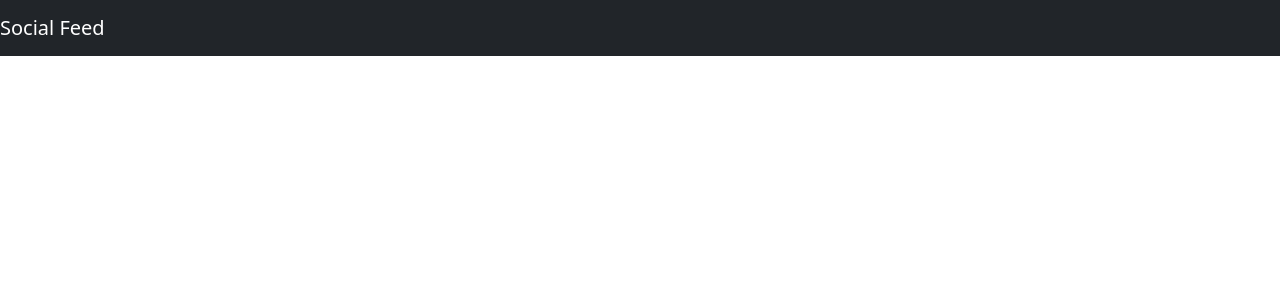
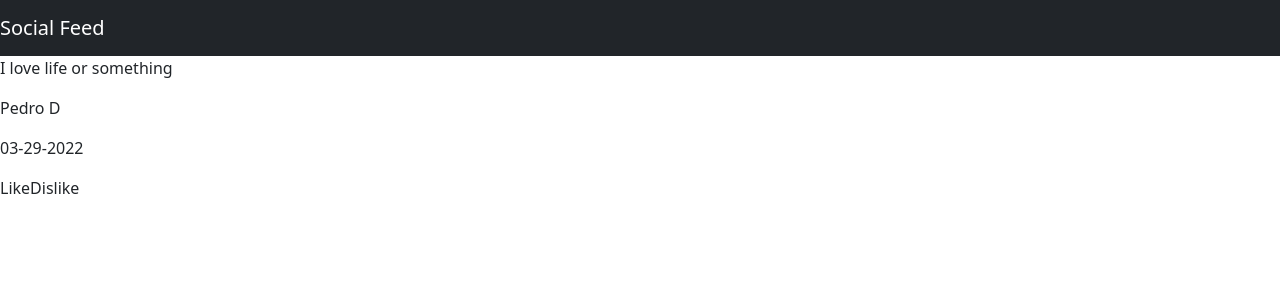
Before and after one commit to PeteDillo/socialfeed, a React (Create React App) app: page / in a window 1280 px wide. Shown: the top 300 px of the page. Built offline with nearby package versions, Linux system fonts and the light colour scheme.

Commit message:
Added Display post and post, set up the displaypost to use state.

```diff
--- a/src/App.js
+++ b/src/App.js
@@ -1,11 +1,21 @@
-import React, { useState } from 'react';
-import NavBar from './components/NavBar/NavBar';
+import React, { useState } from "react";
+import NavBar from "./components/NavBar/NavBar";
+import DisplayPost from "./components/DisplayPost/DisplayPost";
 
 function App() {
+  const [posts, setPost] = useState([
+    {
+      body: "I love life or something",
+      user: "Pedro D",
+      date: "03-29-2022",
+    },
+  ]);
 
   return (
     <div className="App">
-      <NavBar/>
+      <NavBar />
+
+      <DisplayPost posts={posts} />
     </div>
   );
 }
--- a/src/components/DisplayPost/DisplayPost.jsx
+++ b/src/components/DisplayPost/DisplayPost.jsx
@@ -0,0 +1,15 @@
+import Post from "../Post/Post";
+import React, { useState } from "react";
+
+function DisplayPost(props) {
+
+  return (
+    <div>
+      {props.posts.map((post) => (
+        <Post post={post} />
+      ))}
+    </div>
+  );
+}
+
+export default DisplayPost;
--- a/src/components/Post/Post.jsx
+++ b/src/components/Post/Post.jsx
@@ -0,0 +1,20 @@
+import "./Post.scss";
+const Post = (prop) => {
+  return (
+    <div className="PostCard">
+      <div className="PostBody">
+        <p>{prop.post.body}</p>
+      </div>
+      <div className="PostUser">
+        <p>{prop.post.user}</p>
+      </div>
+      <div className="PostDate">
+        <p>{prop.post.date}</p>
+      </div>
+      <a>Like</a>
+      <a>Dislike</a>
+    </div>
+  );
+};
+
+export default Post;
--- /dev/null
+++ b/src/components/Post/Post.scss
@@ -0,0 +1,9 @@
+.PostCard {
+  border-color: black;
+
+  .Like,
+  .Dislike {
+    text-decoration: none;
+    padding: 1em;
+  }
+}
```
